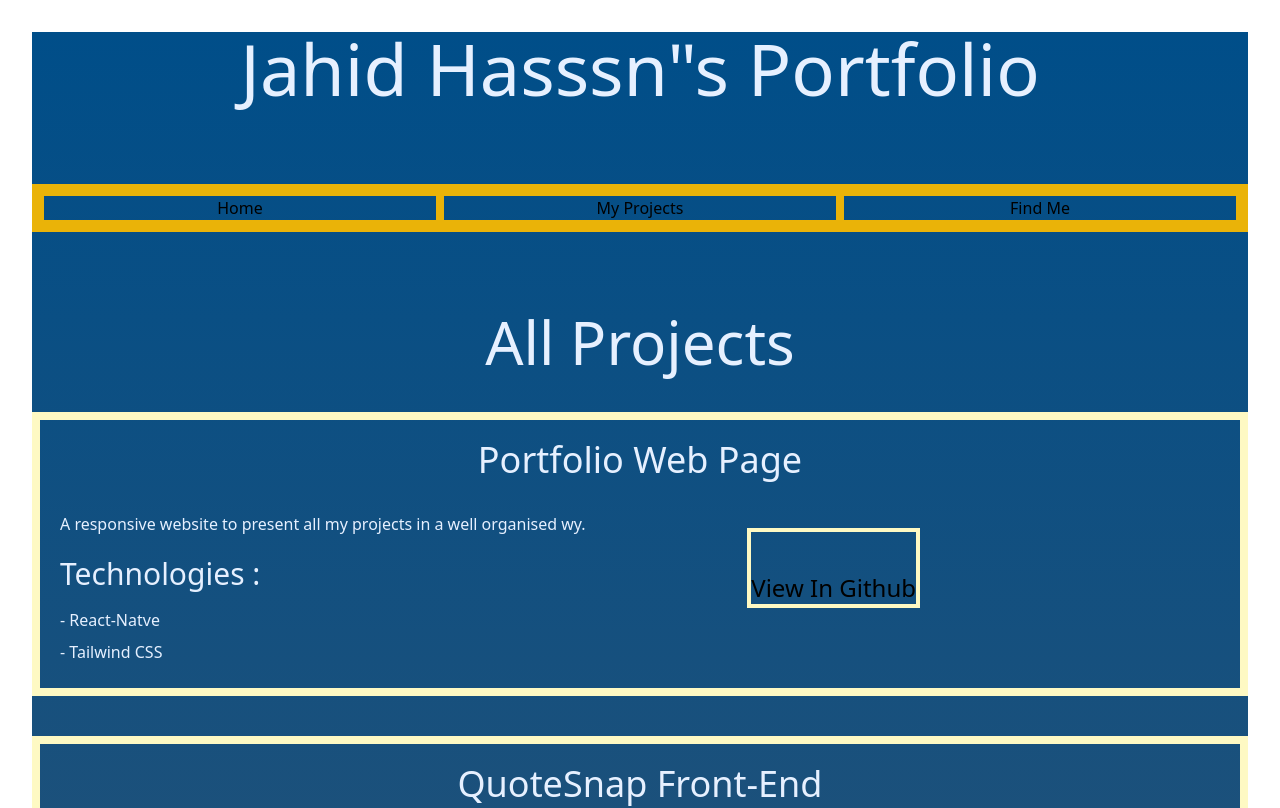
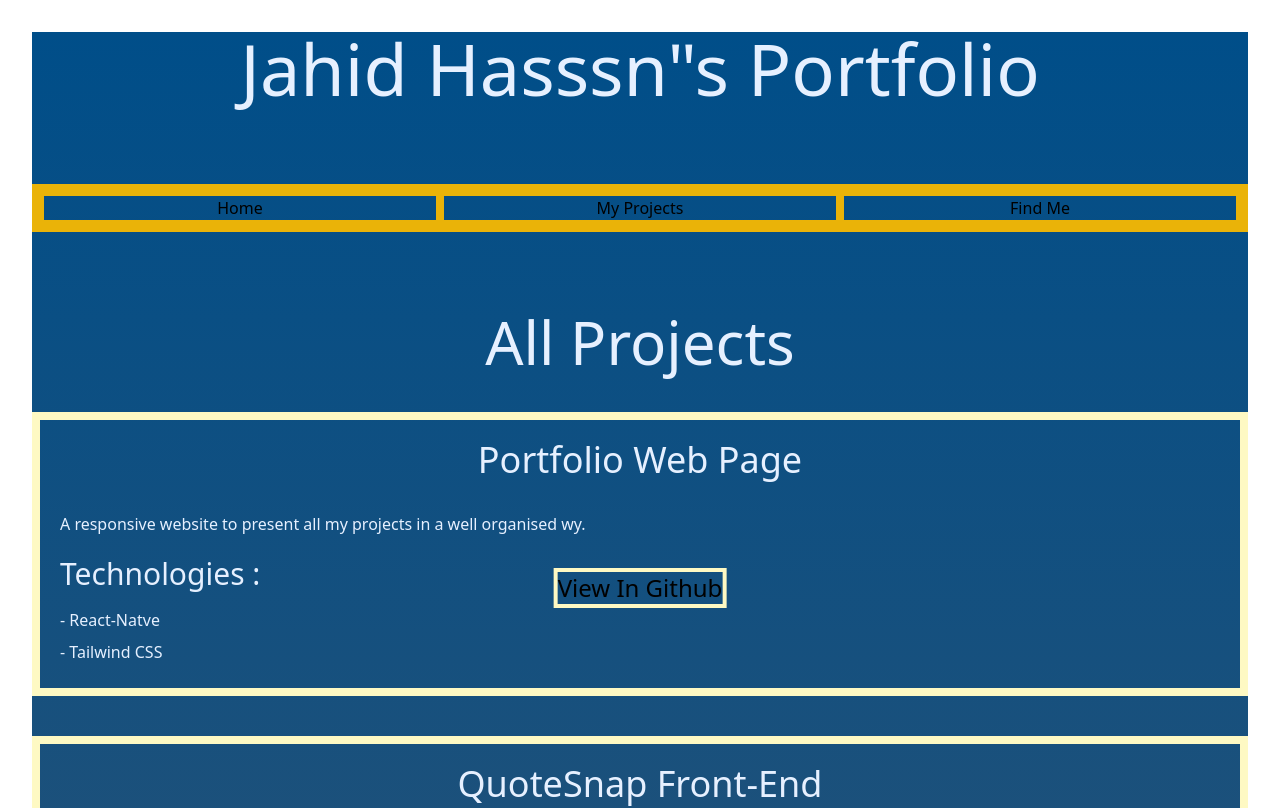
Before and after one commit to MJahidH/my-portfolio, a React (Vite) app in the folder my-portfolio/: page /projects in a window 1280 px wide. Shown: the top 808 px of the page. Built offline with nearby package versions, Linux system fonts and the light colour scheme.

Commit message:
button centered horizontally in the div

```diff
--- a/my-portfolio/src/index.css
+++ b/my-portfolio/src/index.css
@@ -30,6 +30,6 @@ pb-10;
   @apply text-2xl
   border-yellow-100
   border-4
-  absolute bottom-20 right-80
-  pt-10;
+absolute bottom-20 left-1/2 -translate-x-1/2
+    ;
 }
```
